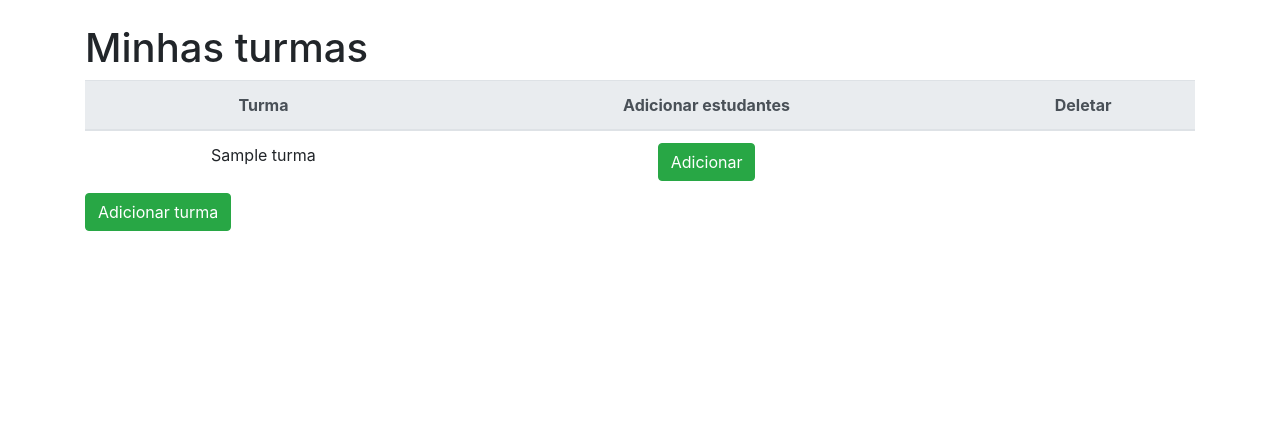
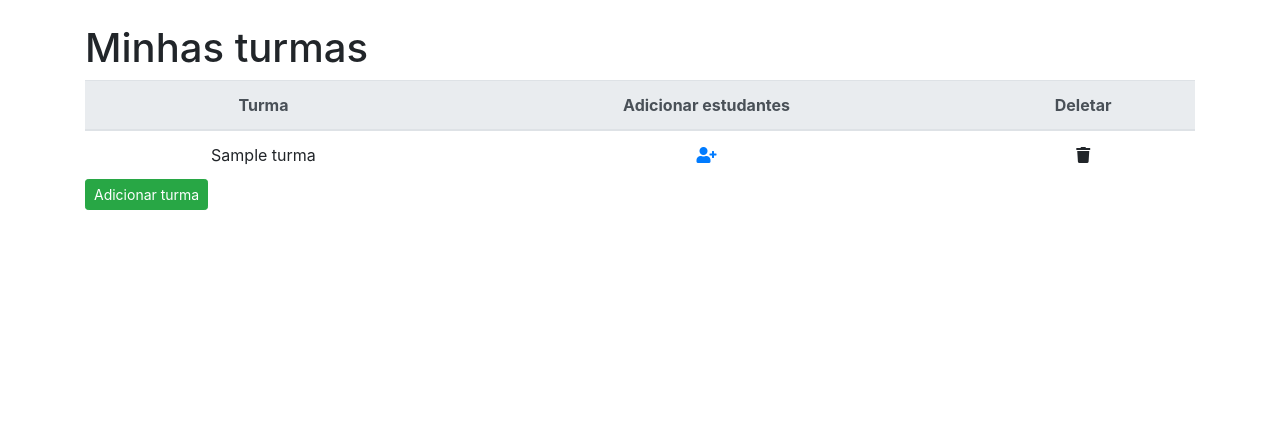
Before and after one commit to lfnd0/T_Fail, a Django app: page /professores/ in a window 1280 px wide. Shown: the part 56-486 px from the top of the page. Run offline with Django 3.2, Linux system fonts and the light colour scheme; a user stored in the database is signed in; tables that the repository leaves empty hold one stand-in row (values such as "Sample post"); some libraries are stand-ins or nearby versions.

Commit message:
Adições de icons :heavy_check_mark:

```diff
--- a/turmas/templates/usuario/professores/listar_turmas_professor.html
+++ b/turmas/templates/usuario/professores/listar_turmas_professor.html
@@ -17,10 +17,12 @@
                     {{ turma.nome }}
                 </td>
                 <td class="text-center">
-                    <a href="{% url 'professores:atualizar_turma' turma.pk %}"
-                        class="btn btn-success">Adicionar</a>
+                    <a href="{% url 'professores:atualizar_turma' turma.pk %}"><i
+                            class="fas fa-user-plus"></i></a>
                 </td>
-                <td class="text-center"></td>
+                <td class="text-center">
+                        <i class="fas fa-trash"></i>
+                </td>
                 {% empty %}
             <tr>
                 <td class="text-center" colspan="3">Você não possui turmas criadas.</td>
@@ -28,6 +30,6 @@
             {% endfor %}
         </tbody>
     </table>
-    <a href="{% url 'professores:adicionar_turma' %}" class="btn btn-success mb-3">Adicionar turma</a>
+    <a href="{% url 'professores:adicionar_turma' %}" class="btn btn-success mb-3 btn-sm">Adicionar turma</a>
 </div>
 {% endblock %}
```
